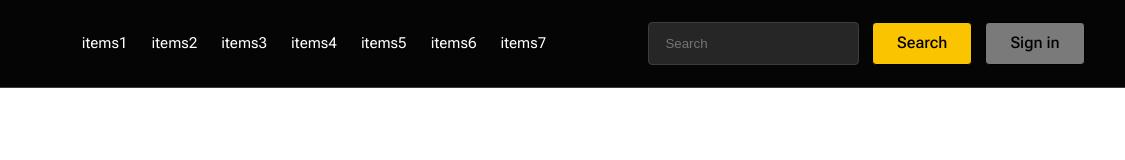
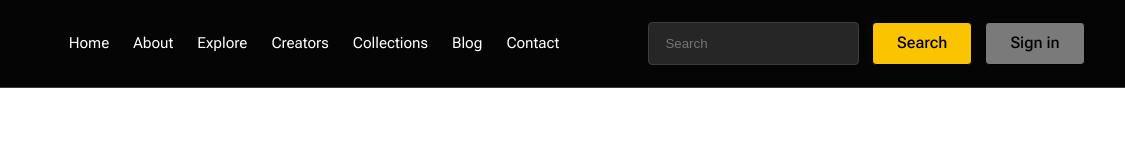
Before and after one commit to nicoxxxcox/integrations, a plain HTML site: page index.html in a window 1280 px wide. Shown: the full height of the page, 155-1280 px from the left. Drawn offline with Linux system fonts and the light colour scheme.

Commit message:
content html : update text navigation

```diff
--- a/index.html
+++ b/index.html
@@ -5,7 +5,7 @@
   <meta charset="UTF-8">
   <meta http-equiv="X-UA-Compatible" content="IE=edge">
   <meta name="viewport" content="width=device-width, initial-scale=1.0">
-  <title>Document</title>
+  <title>NAFT</title>
 </head>
 
 <body>
@@ -27,13 +27,13 @@
       </a>
       <nav class="main-nav">
         <div class="nav-list">
-          <a href="" class="nav-list--item">items1</a>
-          <a href="" class="nav-list--item">items2</a>
-          <a href="" class="nav-list--item">items3</a>
-          <a href="" class="nav-list--item">items4</a>
-          <a href="" class="nav-list--item">items5</a>
-          <a href="" class="nav-list--item">items6</a>
-          <a href="" class="nav-list--item">items7</a>
+          <a href="" class="nav-list--item">Home</a>
+          <a href="" class="nav-list--item">About</a>
+          <a href="" class="nav-list--item">Explore</a>
+          <a href="" class="nav-list--item">Creators</a>
+          <a href="" class="nav-list--item">Collections</a>
+          <a href="" class="nav-list--item">Blog</a>
+          <a href="" class="nav-list--item">Contact</a>
         </div>
         <div class="nav-burger">
           <span class="nav-burger--bar"></span>
```
